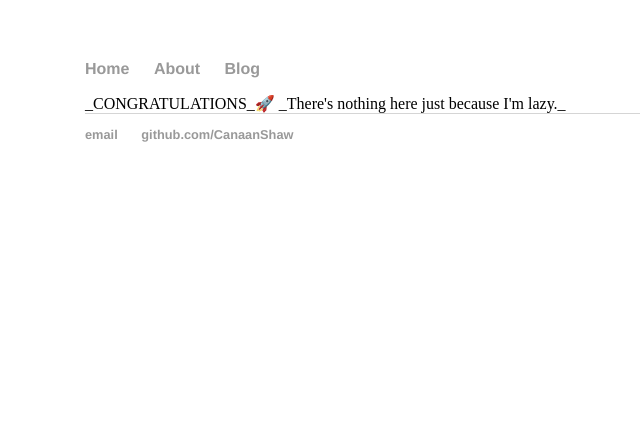
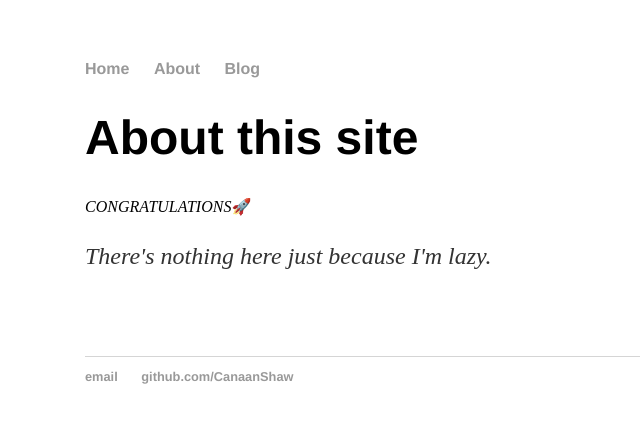
Before and after one commit to CanaanShaw/CanaanShaw, a Jekyll site: the page built from about/index.html, in a window 1280 px wide. Shown: the top 423 px of the page, without its empty margins (107-747 px from the left). Built offline with Jekyll 4.4.1, drawn with Linux system fonts in a browser that asks for light colours; part of the change alters nothing that is shown.

Commit message:
Update index.html

```diff
--- a/about/index.html
+++ b/about/index.html
@@ -2,6 +2,7 @@
 layout: default
 title: About this site
 ---
-_CONGRATULATIONS_🚀
-
-_There's nothing here just because I'm lazy._
+<h1>{{ page.title }}</h1>
+<em>CONGRATULATIONS</em>🚀
+<p><em>There&#39;s nothing here just because I&#39;m lazy.</em></p>
+<p>&nbsp;</p>
```
